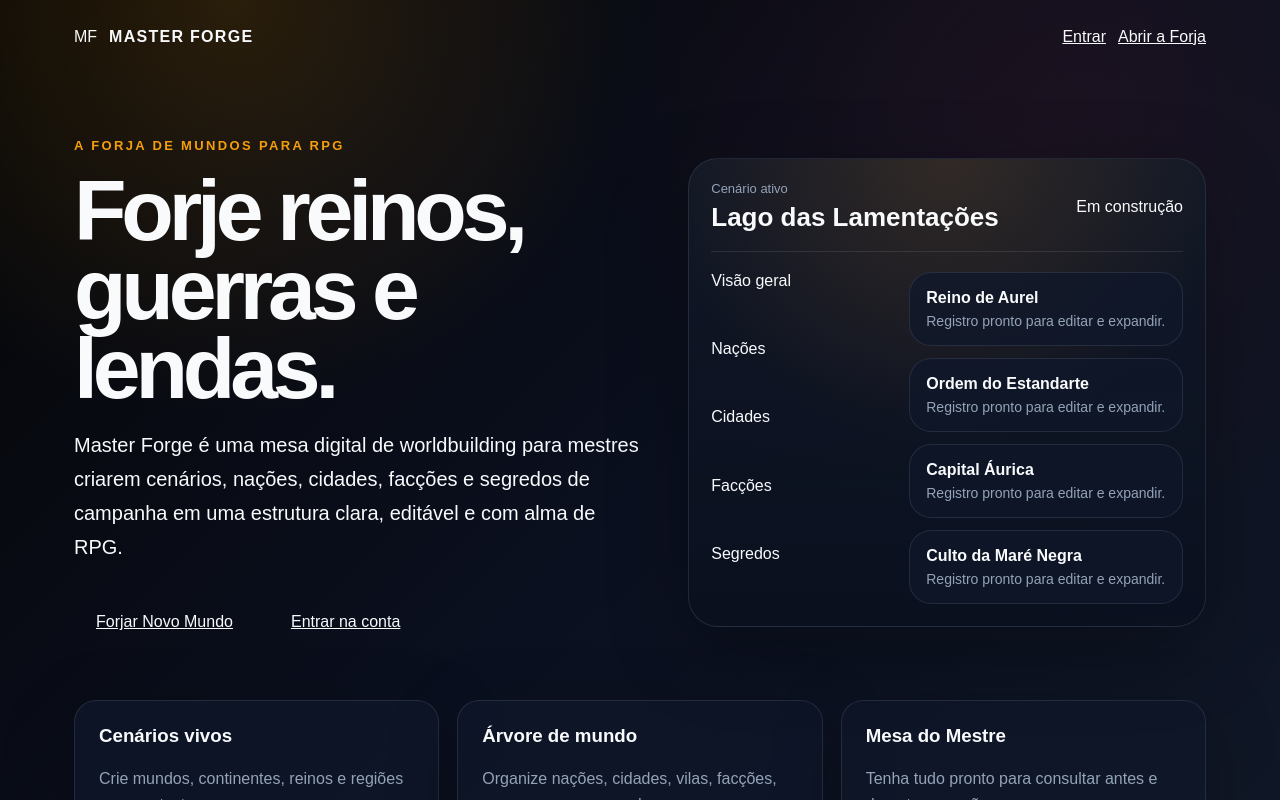
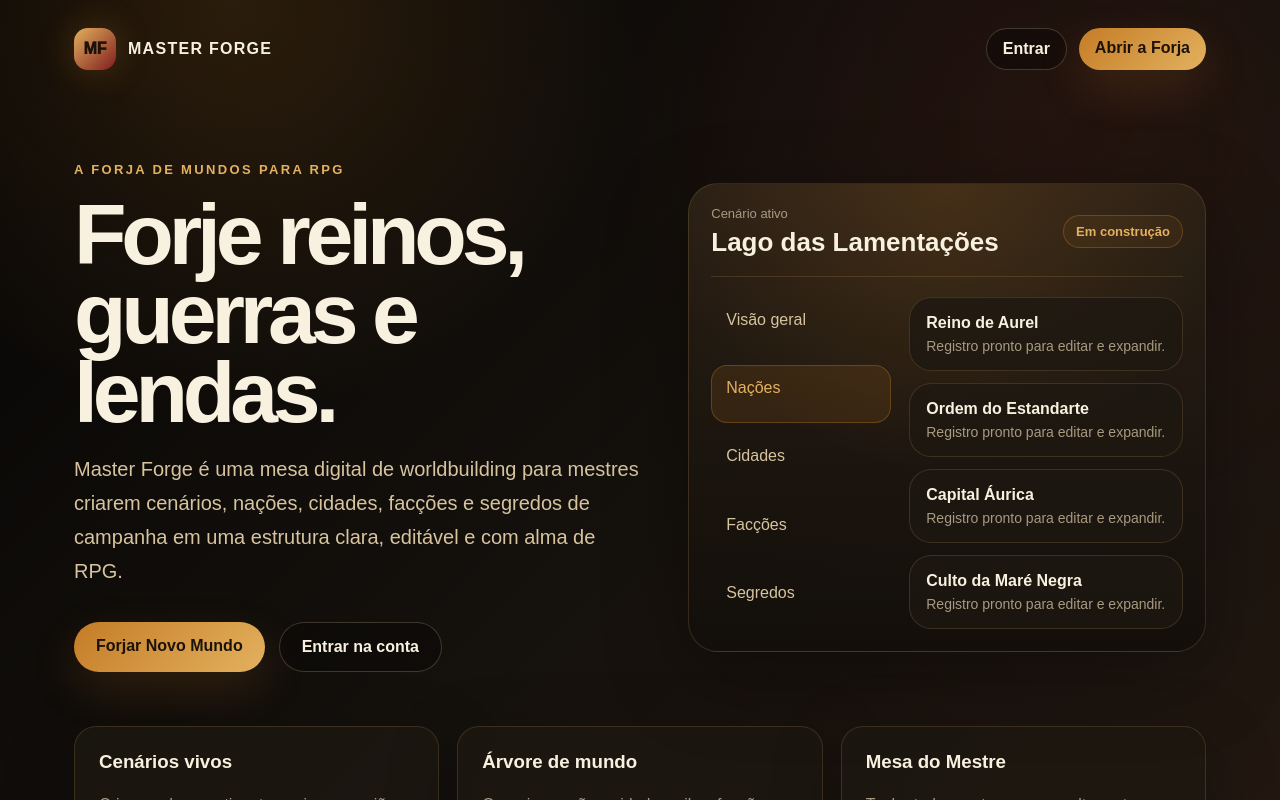
Before and after one commit to blackstone-lib/masterforge, a Next.js app: page / in a window 1280 px wide. Shown: the top 800 px of the page. Built offline with nearby package versions, Linux system fonts and the light colour scheme.

Commit message:
Adiciona tokens visuais da forja

```diff
--- a/src/app/globals.css
+++ b/src/app/globals.css
@@ -1,15 +1,16 @@
 :root {
-  --forge-bg: #050505;
-  --forge-bg-soft: #0b1020;
-  --forge-panel: rgba(15, 23, 42, 0.74);
-  --forge-panel-strong: rgba(17, 24, 39, 0.92);
-  --forge-border: rgba(148, 163, 184, 0.16);
-  --forge-border-strong: rgba(245, 158, 11, 0.26);
-  --forge-gold: #f59e0b;
-  --forge-gold-light: #fbbf24;
-  --forge-text: #f8fafc;
-  --forge-muted: #94a3b8;
-  --forge-muted-strong: #cbd5e1;
+  --forge-bg: #060504;
+  --forge-bg-soft: #15110d;
+  --forge-panel: rgba(30, 24, 18, 0.76);
+  --forge-panel-strong: rgba(38, 30, 22, 0.94);
+  --forge-border: rgba(207, 167, 98, 0.18);
+  --forge-border-strong: rgba(197, 124, 38, 0.34);
+  --forge-gold: #c57c26;
+  --forge-gold-light: #e3b15f;
+  --forge-parchment: #d7c49e;
+  --forge-text: #f8f1df;
+  --forge-muted: #a89a80;
+  --forge-muted-strong: #d7c49e;
   --forge-danger: #fca5a5;
   --forge-success: #86efac;
 }
@@ -38,7 +39,7 @@ textarea {
 }
 
 button {
-  transition: transform 160ms ease, opacity 160ms ease;
+  transition: transform 160ms ease, opacity 160ms ease, box-shadow 160ms ease;
 }
 
 button:hover {
@@ -47,20 +48,21 @@ button:hover {
 
 input:focus,
 textarea:focus {
-  border-color: rgba(245, 158, 11, 0.52) !important;
-  box-shadow: 0 0 0 3px rgba(245, 158, 11, 0.12);
+  border-color: rgba(227, 177, 95, 0.58) !important;
+  box-shadow: 0 0 0 3px rgba(197, 124, 38, 0.14);
 }
 
 .forge-page {
   min-height: 100vh;
-  background: radial-gradient(circle at 18% 0%, rgba(245, 158, 11, 0.15), transparent 26rem),
-    radial-gradient(circle at 82% 12%, rgba(127, 29, 29, 0.14), transparent 28rem),
-    linear-gradient(135deg, #050505, #0b1020 52%, #111827);
+  background:
+    radial-gradient(circle at 18% 0%, rgba(197, 124, 38, 0.18), transparent 26rem),
+    radial-gradient(circle at 82% 12%, rgba(82, 28, 19, 0.24), transparent 28rem),
+    linear-gradient(135deg, #060504, #15110d 52%, #241811);
   color: var(--forge-text);
 }
 
 .forge-kicker {
-  color: var(--forge-gold);
+  color: var(--forge-gold-light);
   font-size: 13px;
   font-weight: 900;
   letter-spacing: 0.18em;
@@ -71,8 +73,9 @@ textarea:focus {
 .forge-panel {
   border: 1px solid var(--forge-border);
   border-radius: 30px;
-  background: linear-gradient(180deg, rgba(17, 24, 39, 0.94), rgba(10, 16, 30, 0.86));
-  box-shadow: 0 24px 80px rgba(0, 0, 0, 0.3);
+  background:
+    linear-gradient(180deg, rgba(42, 32, 22, 0.96), rgba(18, 14, 10, 0.88));
+  box-shadow: 0 24px 80px rgba(0, 0, 0, 0.34);
 }
 
 .forge-card {
@@ -84,24 +87,24 @@ textarea:focus {
 .forge-card-accent {
   border: 1px solid var(--forge-border-strong);
   border-radius: 24px;
-  background: rgba(245, 158, 11, 0.07);
+  background: rgba(197, 124, 38, 0.08);
 }
 
 .forge-button-primary {
   background: linear-gradient(135deg, var(--forge-gold), var(--forge-gold-light));
   border: 0;
   border-radius: 999px;
-  color: #111827;
+  color: #1b1209;
   cursor: pointer;
   font-weight: 950;
   padding: 12px 18px;
-  box-shadow: 0 18px 45px rgba(245, 158, 11, 0.18);
+  box-shadow: 0 18px 45px rgba(197, 124, 38, 0.2);
 }
 
 .forge-button-ghost {
-  border: 1px solid rgba(148, 163, 184, 0.24);
+  border: 1px solid rgba(215, 196, 158, 0.24);
   border-radius: 999px;
-  background: rgba(2, 6, 23, 0.45);
+  background: rgba(10, 8, 6, 0.45);
   color: var(--forge-muted-strong);
   cursor: pointer;
   font-weight: 850;
@@ -111,9 +114,9 @@ textarea:focus {
 .forge-input,
 .forge-textarea {
   width: 100%;
-  border: 1px solid rgba(148, 163, 184, 0.24);
+  border: 1px solid rgba(215, 196, 158, 0.24);
   border-radius: 16px;
-  background: rgba(2, 6, 23, 0.68);
+  background: rgba(8, 6, 4, 0.68);
   color: var(--forge-text);
   outline: none;
   padding: 15px;
@@ -127,3 +130,78 @@ textarea:focus {
 .forge-muted {
   color: var(--forge-muted);
 }
+
+.forge-muted-strong {
+  color: var(--forge-muted-strong);
+}
+
+.forge-mark {
+  width: 42px;
+  height: 42px;
+  border-radius: 14px;
+  display: grid;
+  place-items: center;
+  background: linear-gradient(135deg, var(--forge-gold-light), #7f1d1d);
+  color: #1b1209;
+  font-weight: 950;
+  box-shadow: 0 0 34px rgba(197, 124, 38, 0.28);
+}
+
+.forge-link-primary,
+.forge-link-pill {
+  display: inline-block;
+  border-radius: 999px;
+  padding: 11px 16px;
+  text-decoration: none;
+  font-weight: 850;
+}
+
+.forge-link-primary {
+  background: linear-gradient(135deg, var(--forge-gold), var(--forge-gold-light));
+  color: #1b1209;
+  box-shadow: 0 18px 45px rgba(197, 124, 38, 0.18);
+}
+
+.forge-link-pill {
+  border: 1px solid rgba(215, 196, 158, 0.24);
+  background: rgba(10, 8, 6, 0.45);
+  color: var(--forge-text);
+}
+
+.forge-nav-item,
+.forge-nav-item-active {
+  padding: 13px 14px;
+  border-radius: 16px;
+  border: 1px solid transparent;
+}
+
+.forge-nav-item {
+  color: var(--forge-muted-strong);
+  background: transparent;
+}
+
+.forge-nav-item-active {
+  color: var(--forge-gold-light);
+  background: rgba(197, 124, 38, 0.14);
+  border-color: var(--forge-border-strong);
+}
+
+.forge-status-pill,
+.forge-chip {
+  border: 1px solid var(--forge-border-strong);
+  border-radius: 999px;
+  color: var(--forge-gold-light);
+  background: rgba(197, 124, 38, 0.08);
+}
+
+.forge-status-pill {
+  padding: 8px 12px;
+  font-size: 13px;
+  font-weight: 850;
+  white-space: nowrap;
+}
+
+.forge-chip {
+  padding: 8px 11px;
+  color: var(--forge-muted-strong);
+}
```
